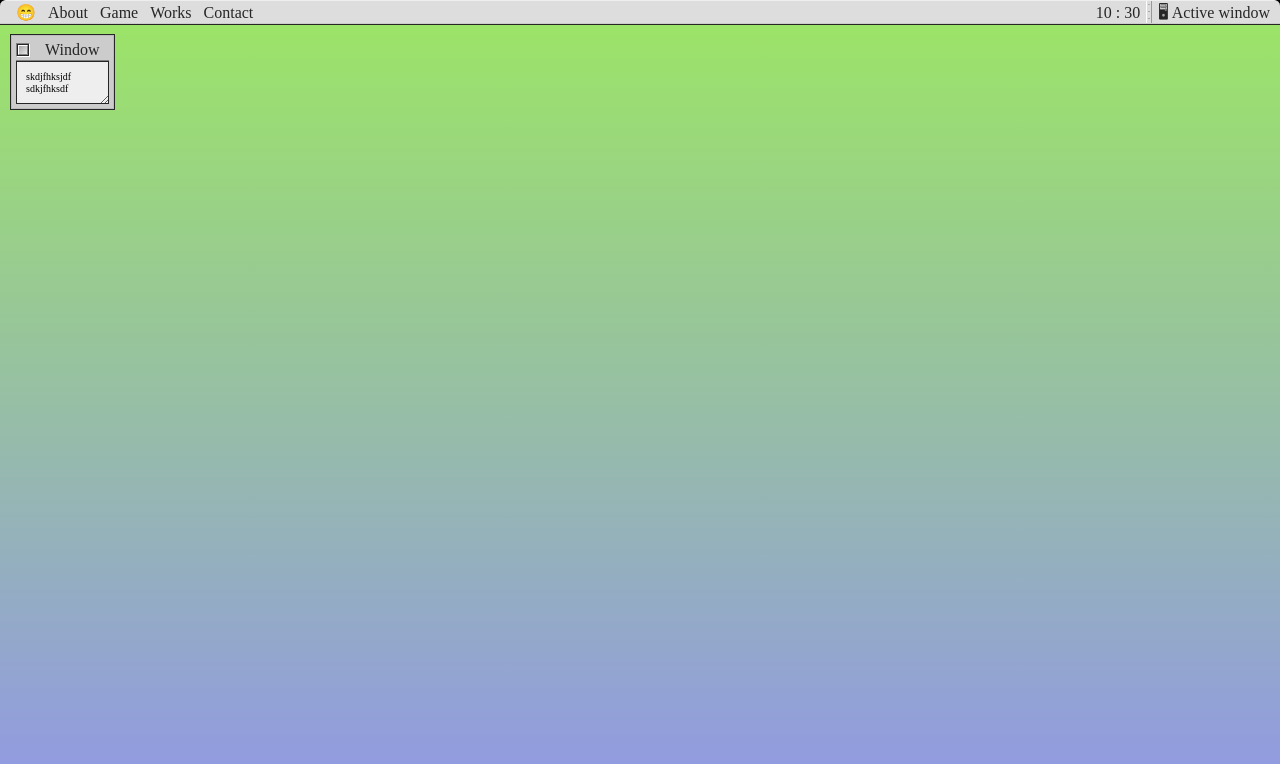
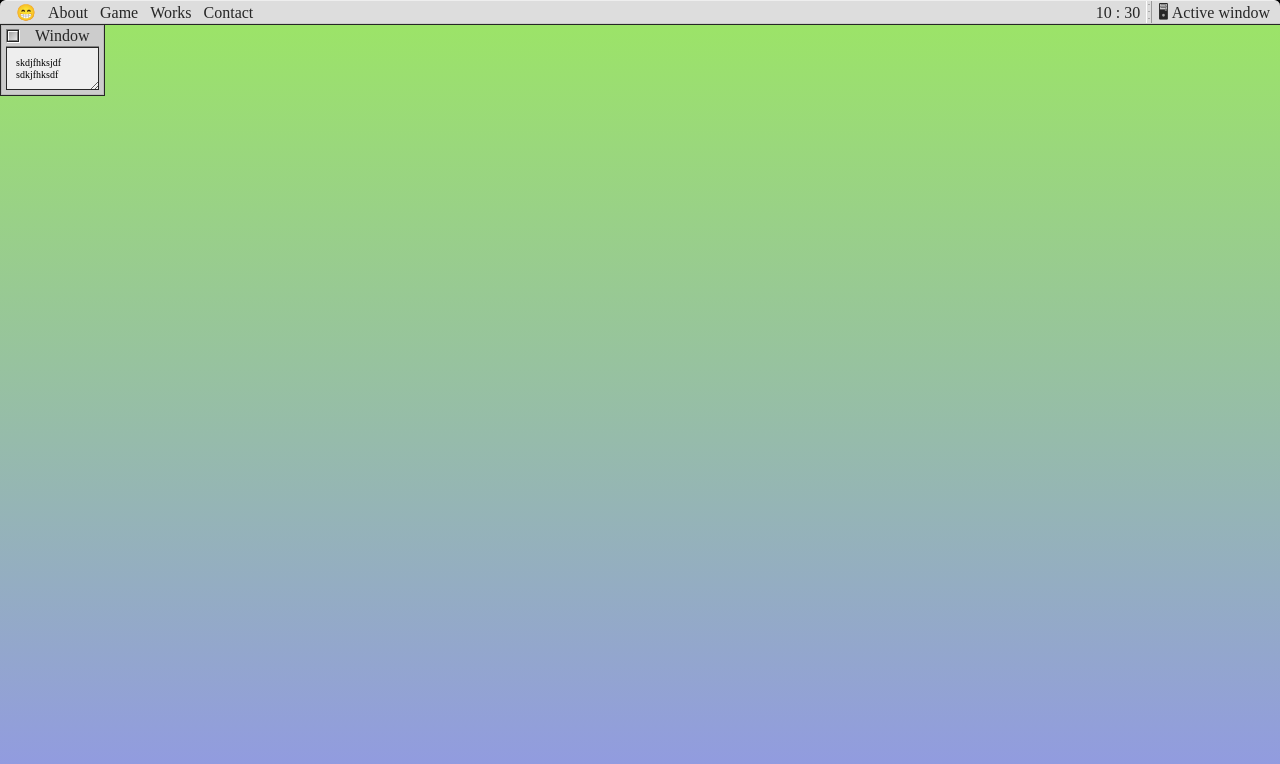
Before and after one commit to oardizzone/macos9-UI, a React (Vite) app: page / in a window 1280 px wide. Shown: the top 764 px of the page. Built offline with nearby package versions, Linux system fonts and the light colour scheme; a web font is replaced by a local one.

Commit message:
enabled windows to be dragged about the screen

```diff
--- a/src/components/Window.tsx
+++ b/src/components/Window.tsx
@@ -1,3 +1,4 @@
+import React, { useCallback, useEffect, useRef, useState } from "react";
 import { CloseButton } from "./buttons";
 
 interface WindowProps {
@@ -5,10 +6,62 @@ interface WindowProps {
 }
 
 export const Window = (props: WindowProps) => {
+  const [position, setPosition] = useState({ x: 0, y: 0 });
+  const mouseRef = useRef({ down: false, x: 0, y: 0 });
+  const dragDistance = useRef({ distX: 0, distY: 0 });
+  const windowRef = useRef<HTMLElement>(null);
+
+  const handleMouseDown = (e: React.MouseEvent<HTMLElement>) => {
+    mouseRef.current = { down: true, x: e.screenX, y: e.screenY };
+    e.stopPropagation();
+  };
+
+  const handleMouseMove = useCallback((e: MouseEvent) => {
+    if (!mouseRef.current.down) return;
+
+    const distX = e.screenX - mouseRef.current.x;
+    const distY = e.screenY - mouseRef.current.y;
+
+    const diffX = distX - dragDistance.current.distX;
+    const diffY = distY - dragDistance.current.distY;
+    dragDistance.current = { distX, distY };
+
+    // console.log(windowPosition.current);
+
+    setPosition((prev) => {
+      return {
+        x: prev.x + diffX,
+        y: prev.y + diffY,
+      };
+    });
+  }, []);
+
+  const handleMouseUp = (e: MouseEvent) => {
+    mouseRef.current = { down: false, x: e.screenX, y: e.screenY };
+    dragDistance.current = { distX: 0, distY: 0 };
+  };
+
+  useEffect(() => {
+    document.addEventListener("mouseup", handleMouseUp);
+    document.addEventListener("mousemove", handleMouseMove);
+
+    return () => {
+      document.removeEventListener("mouseup", handleMouseUp);
+      document.removeEventListener("mousemove", handleMouseMove);
+    };
+  }, []);
+
   return (
-    <section className="window">
+    <section
+      className="window"
+      ref={windowRef}
+      style={{
+        top: `${position.y}px`,
+        left: `${position.x}px`,
+      }}
+    >
       <section className="window__container">
-        <section className="window__title-bar">
+        <section className="window__title-bar" onMouseDown={handleMouseDown}>
           <CloseButton />
           <div className="window__title-bar__picker">
             <div className="window__title-bar__picker__line"></div>
--- a/src/styles/components/scss/_window.scss
+++ b/src/styles/components/scss/_window.scss
@@ -1,13 +1,16 @@
 @use "../../assets/" as *;
 
 .window {
+  position: absolute;
   display: inline-block;
   width: max-content;
   background-color: $color-grey-200;
   border: 0.2rem solid $color-primary-black;
 
   &__container {
-    border: 0.4rem solid $color-grey-400;
+    border-left: 0.4rem solid $color-grey-400;
+    border-bottom: 0.4rem solid $color-grey-400;
+    border-right: 0.4rem solid $color-grey-400;
     outline: 0.1rem solid $color-grey-500;
     display: flex;
     flex-direction: column;
@@ -54,6 +57,7 @@
       margin: 0;
       padding-left: 0.5rem;
       padding-right: 0.5rem;
+      user-select: none;
     }
   }
 
--- a/src/styles/main.scss
+++ b/src/styles/main.scss
@@ -16,5 +16,5 @@ body {
 
 .desktop {
   height: 100%;
-  padding: 1rem;
+  position: relative;
 }
```
